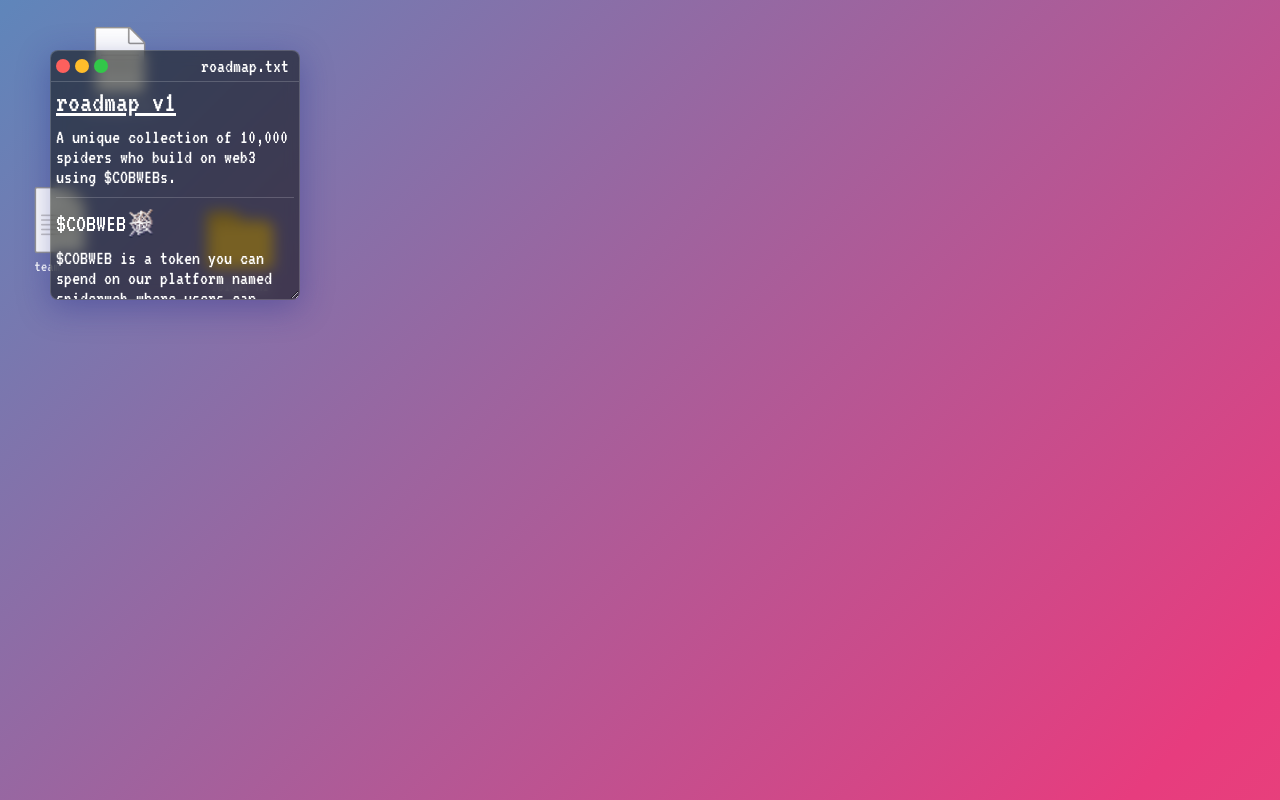
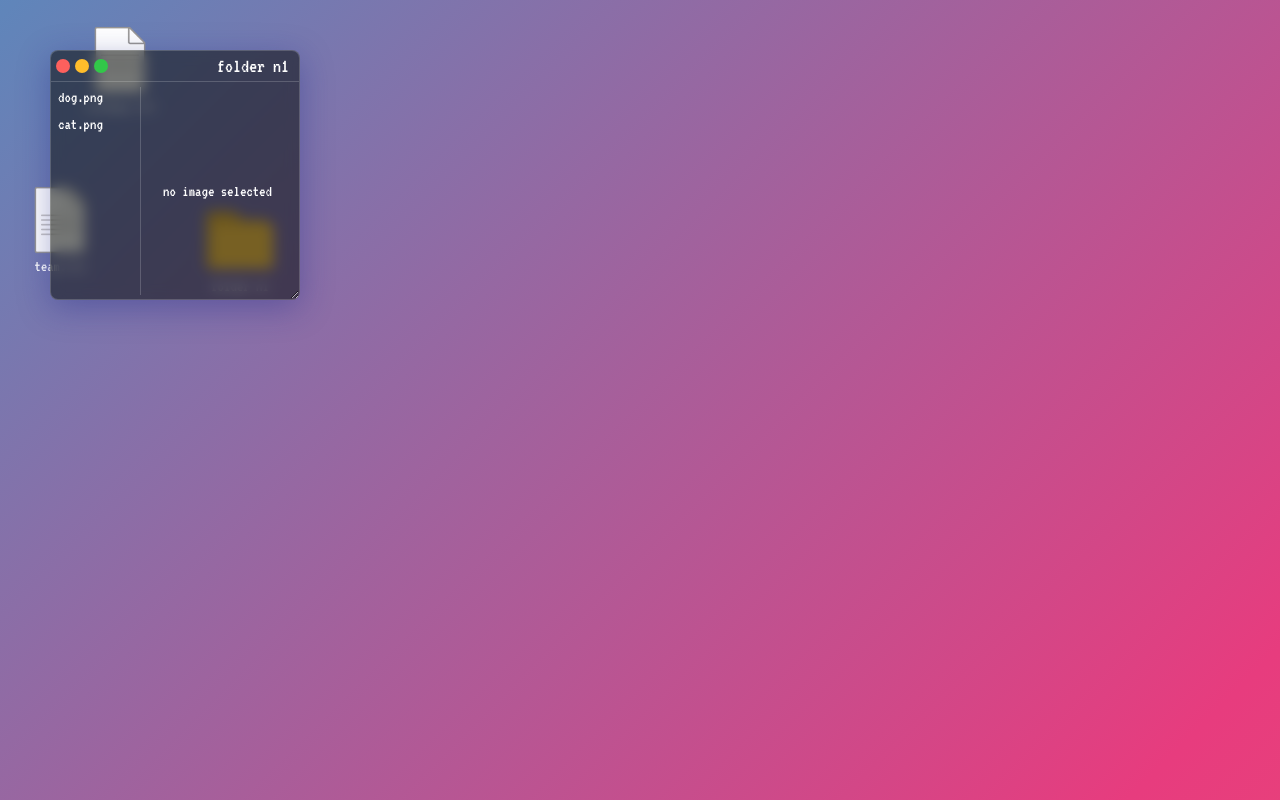
Before and after one commit to fennyflop/spiderweb-simulator, a Next.js app: page / in a window 1280 px wide. Built offline with nearby package versions, Linux system fonts and the light colour scheme.

Commit message:
finally fixed problem with saving state on children components in applications useState

```diff
--- a/applications/folder/folder.tsx
+++ b/applications/folder/folder.tsx
@@ -1,4 +1,4 @@
-import { FC, useCallback, useState } from 'react';
+import { FC, useCallback, useEffect, useState } from 'react';
 import { IFolderItems, TFolderItem } from '../../utils/misc';
 import styles from './folder.module.css';
 
@@ -6,13 +6,19 @@ interface IFolder {
     // items: IFolderItems;
     // fetchSelectedItem: () => TFolderItem;
     // setSelectedItem: (item: TFolderItem) => void;
+    update: any;
+    item: TFolderItem;
+    items: IFolderItems;
 
-    items: IFolderItems;
 }
 
-const Folder: FC<IFolder> = ({items}) => {
+const Folder: FC<IFolder> = ({item, items, update}) => {
 
-    const [item, setItem] = useState<TFolderItem>({name: '', image: ''});
+    // const [item, setItem] = useState<TFolderItem>({name: '', image: ''});
+
+    const setItem = (updatedItem: TFolderItem) => {
+        update('folder', 'children', <Folder items={items} update={update} item={updatedItem} />);
+    }
 
     return (
         <>
--- a/components/application/application.tsx
+++ b/components/application/application.tsx
@@ -22,15 +22,15 @@ interface IApplication {
     style?: CSSStyleSheet;
 }
 
-const Application: FC<IApplication> = ({name, index, top, left, isOpen, zoom, close, children, width, height, applicationName, isZoomed, style, drilledData}) => {
+const Application: FC<IApplication> = ({name, index, top, left, isOpen, zoom, close, children, width, height, applicationName, isZoomed, style}) => {
     const applicationRef = useRef<any>(null);
+
 
     const [{ isDragging }, dragRef, preview] = useDrag(
         () => ({
           type: 'app',
           item: () =>  {
-              console.log(drilledData);
-              return { name, left, top, children, data: {width: applicationRef.current.offsetWidth, height: applicationRef.current.offsetHeight, isOpen}, applicationName, type: "app", drilledData};
+              return { name, left, style, top, data: {width: applicationRef.current.offsetWidth, height: applicationRef.current.offsetHeight, isOpen}, applicationName, type: "app"};
           },
           collect: (monitor: { isDragging: () => any; }) => ({
             isDragging: monitor.isDragging(),
--- a/components/custom-drag-layer/custom-drag-layer.tsx
+++ b/components/custom-drag-layer/custom-drag-layer.tsx
@@ -1,3 +1,4 @@
+import { FC, useEffect } from 'react';
 import { useDragLayer, XYCoord } from 'react-dnd';
 import Application from '../application/application';
 import Icon from '../icon/icon';
@@ -24,7 +25,12 @@ function getItemStyles(initialOffset: XYCoord | null, currentOffset: XYCoord | n
     WebkitTransform: transform,
   }
 }
-export const CustomDragLayer = () => {
+
+interface ICustomDragLayer {
+  applications: any;
+}
+
+export const CustomDragLayer: FC<ICustomDragLayer> = ({applications}) => {
     const { itemType, isDragging, item, initialOffset, currentOffset } =
         useDragLayer((monitor) => ({
           item: monitor.getItem(),
@@ -39,12 +45,11 @@ export const CustomDragLayer = () => {
     return null
   }
 
-  // console.log(item);
   return (
     // @ts-ignore
     <div style={layerStyles}>
       <div style={getItemStyles(initialOffset, currentOffset)}>
-        {itemType === 'app' ? <Application {...item} {...item.data} top={0} left={0}>{item.children}</Application> : <Icon {...item} top={0} left={0} />}
+        {itemType === 'app' ? <Application {...item} {...item.data} top={0} left={0}>{applications[item.name].children}</Application> : <Icon {...item} top={0} left={0} />}
       </div>
     </div>
   )
--- a/pages/index.tsx
+++ b/pages/index.tsx
@@ -17,11 +17,11 @@ const Homescreen: NextPage = () => {
 
   const [index, setIndex] = useState<number>(0);
 
-  // const updateApplicationData = (application: string, drilledData: any) => {
-  //   setApplications((prev: any) => {
-  //     return {...prev, [application]: {...prev[application], drilledData}};
-  //   })
-  // }
+  const updateApplication = (application: string, field: string, updatedChildren: any) => {
+    setApplications((prev: any) => {
+      return {...prev, [application]: {...prev[application], [field]: updatedChildren }};
+    })
+  }
 
   const [icons, setIcons] = useState<IIcons>({
     "team": { top: 180, left: 20, name: "team", filename: "team.txt", image: "/text-icon.png", type: "icon"},
@@ -31,8 +31,8 @@ const Homescreen: NextPage = () => {
 
   const [applications, setApplications] = useState<IApplications>({
     team: {name: "team", applicationName: "team.txt", index: 1, width: 250, height: 250, top: 50, left: 50, isOpen: false, isZoomed: false, children: <Team />},
-    roadmap: {name: "roadmap", applicationName: "roadmap.txt", index: 0, width: 250, height: 250, top: 50, left: 50, isOpen: true, isZoomed: false, children: <Roadmap />},
-    folder: {name: "folder", applicationName: "folder n1", style: {'display': 'flex'}, index: 2, width: 250, height: 250, top: 50, left: 50, isOpen: false, isZoomed: false, drilledData: {item: {name: '', image: ''}}, children: <Folder items={folderTest} />}
+    roadmap: {name: "roadmap", applicationName: "roadmap.txt", index: 0, width: 250, height: 250, top: 50, left: 50, isOpen: false, isZoomed: false, children: <Roadmap />},
+    folder: {name: "folder", applicationName: "folder n1", style: {'display': 'flex'}, index: 2, width: 250, height: 250, top: 50, left: 50, isOpen: true, isZoomed: false, drilledData: {item: {name: '', image: ''}}, children: <Folder item={{name: '', image: ''}} items={folderTest} update={updateApplication} />}
   })
 
   // useEffect(() => {
@@ -87,7 +87,7 @@ const Homescreen: NextPage = () => {
 
   return (
     <main className={styles.main} ref={dropRef}>
-      <CustomDragLayer />
+      <CustomDragLayer applications={applications} />
       {
         Object.keys(icons).map((icon: any) => {
           return <Icon {...icons[icon]} key={icon} open={openApplication} />
```
Also changed, not shown: 1 other file (tests, documents, lock files or other folders).
